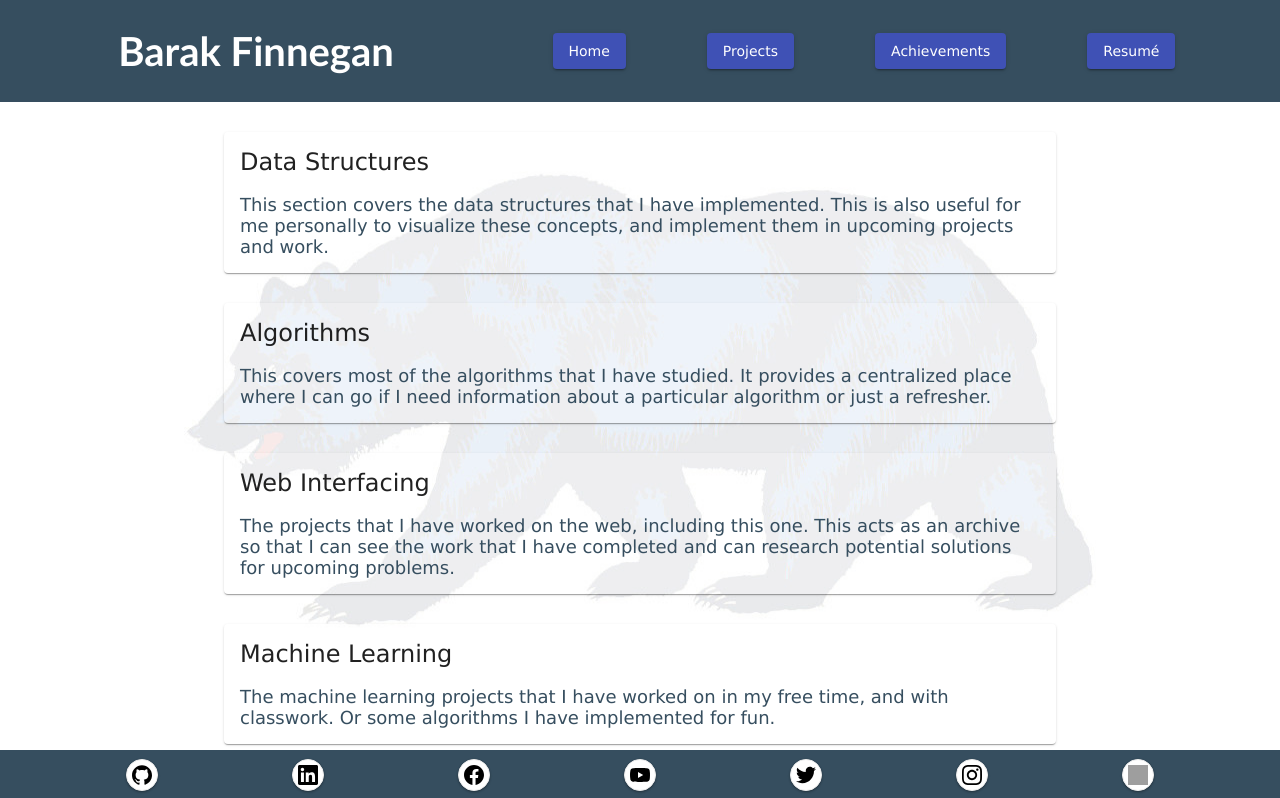
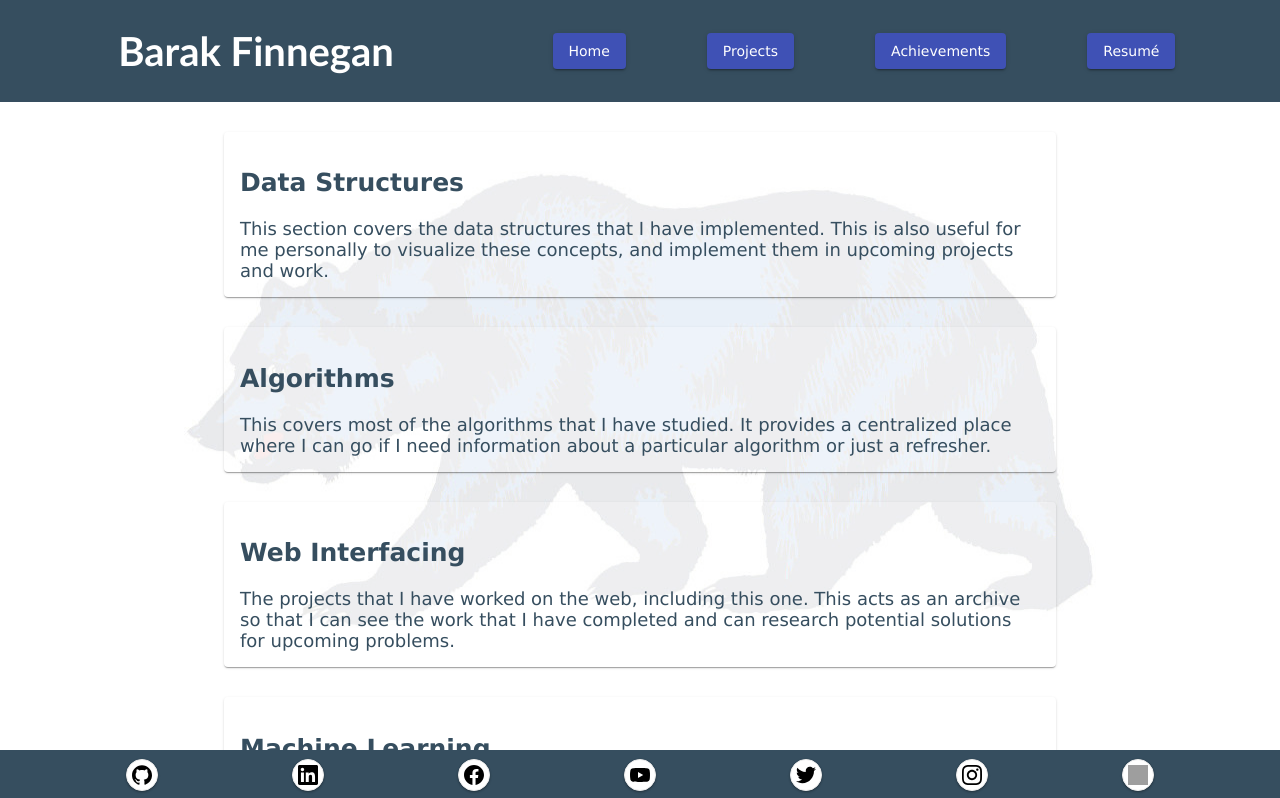
Before and after one commit to WildGrizzly/website, an Angular app: page /projects in a window 1280 px wide. Shown: the top 798 px of the page. Built offline with nearby package versions, Linux system fonts and the light colour scheme; grey boxes are pictures that could not be loaded.

Commit message:
Adjusted the project info component to satisfactory layout, may add addition compatibility in the future (dynamic parenthesization and auto-image placement)

```diff
--- a/src/app/components/project-info/project-info.component.css
+++ b/src/app/components/project-info/project-info.component.css
@@ -0,0 +1,11 @@
+.content {
+    display: flex;
+    justify-content: space-evenly;
+    align-items: center;
+    padding: 20px;
+}
+
+.info {
+    max-width:900px;
+    min-width: 700px;
+}
--- a/src/app/components/project-info/project-info.component.html
+++ b/src/app/components/project-info/project-info.component.html
@@ -1,6 +1,14 @@
+<div style="height: 25px;"> </div>
 <h3>
     {{element.name}}
 </h3>
-<p>
-    {{element.content}}
-</p>
+<div class="content">
+    <div class="info">
+        <p>
+            {{element.content}}
+        </p>
+    </div>
+    <div style="padding: 20px;">
+
+    </div>
+</div>
--- a/src/app/components/project-list/project-list.component.css
+++ b/src/app/components/project-list/project-list.component.css
@@ -0,0 +1,12 @@
+.projs {
+    display: flex;
+    flex-direction: column;
+    justify-content: center;
+    align-items: center;
+}
+
+.proj {
+    background-color: rgba(255, 255, 255, 0.2);
+    max-width: 800px;
+    max-height: 300px;
+}
--- a/src/app/components/project-list/project-list.component.html
+++ b/src/app/components/project-list/project-list.component.html
@@ -1,10 +1,15 @@
 <h3>
     {{project.name}}
 </h3>
-<div *ngFor="let proj of project.projects; index as info">
-    <h3 style="padding:5px; background-color: rgb(20, 99, 189);;">
+
+<div class="projs">
+    <div style="height: 30px;"> </div>
+    <div *ngFor="let proj of project.projects; index as info">
         <a [routerLink]="['/projects', project.name, info]">
-            {{proj.name}}
+            <mat-card class="proj">
+                <mat-card-title> {{proj.name}} </mat-card-title>
+            </mat-card>
         </a>
-    </h3>
+        <div style="height: 30px;"> </div>
+    </div>
 </div>
--- a/src/app/components/project-list/project-list.component.ts
+++ b/src/app/components/project-list/project-list.component.ts
@@ -2,6 +2,7 @@ import { Component, OnInit } from '@angular/core';
 import { ActivatedRoute } from '@angular/router'
 
 import { subjects } from '../../../assets/subjects'
+import { MatCardModule} from '@angular/material/card';
 import { Type } from '@angular/compiler';
 
 @Component({
--- a/src/app/components/projects/projects.component.css
+++ b/src/app/components/projects/projects.component.css
@@ -10,3 +10,8 @@
     max-width: 800px;
     max-height: 300px;
 }
+
+h2 {
+    font-size: 25px;
+    color:  rgb(54, 78, 95);
+}
--- a/src/app/components/projects/projects.component.html
+++ b/src/app/components/projects/projects.component.html
@@ -3,7 +3,7 @@
     <div *ngFor="let subject of subjects">
         <a [routerLink]="['/projects', subject.name]">
             <mat-card class="proj">
-                <mat-card-title> {{subject.name}} </mat-card-title>
+                <mat-card-title><h2>{{subject.name}}</h2></mat-card-title>
                 <p>
                     {{subject.description}}
                 </p>
--- a/src/styles.css
+++ b/src/styles.css
@@ -9,7 +9,6 @@ body {
 
 h3 {
     text-align: center;
-    color: rgb(12, 12, 58);
     padding:5px;
     font-size: 25px;
     color:  rgb(54, 78, 95);
```
